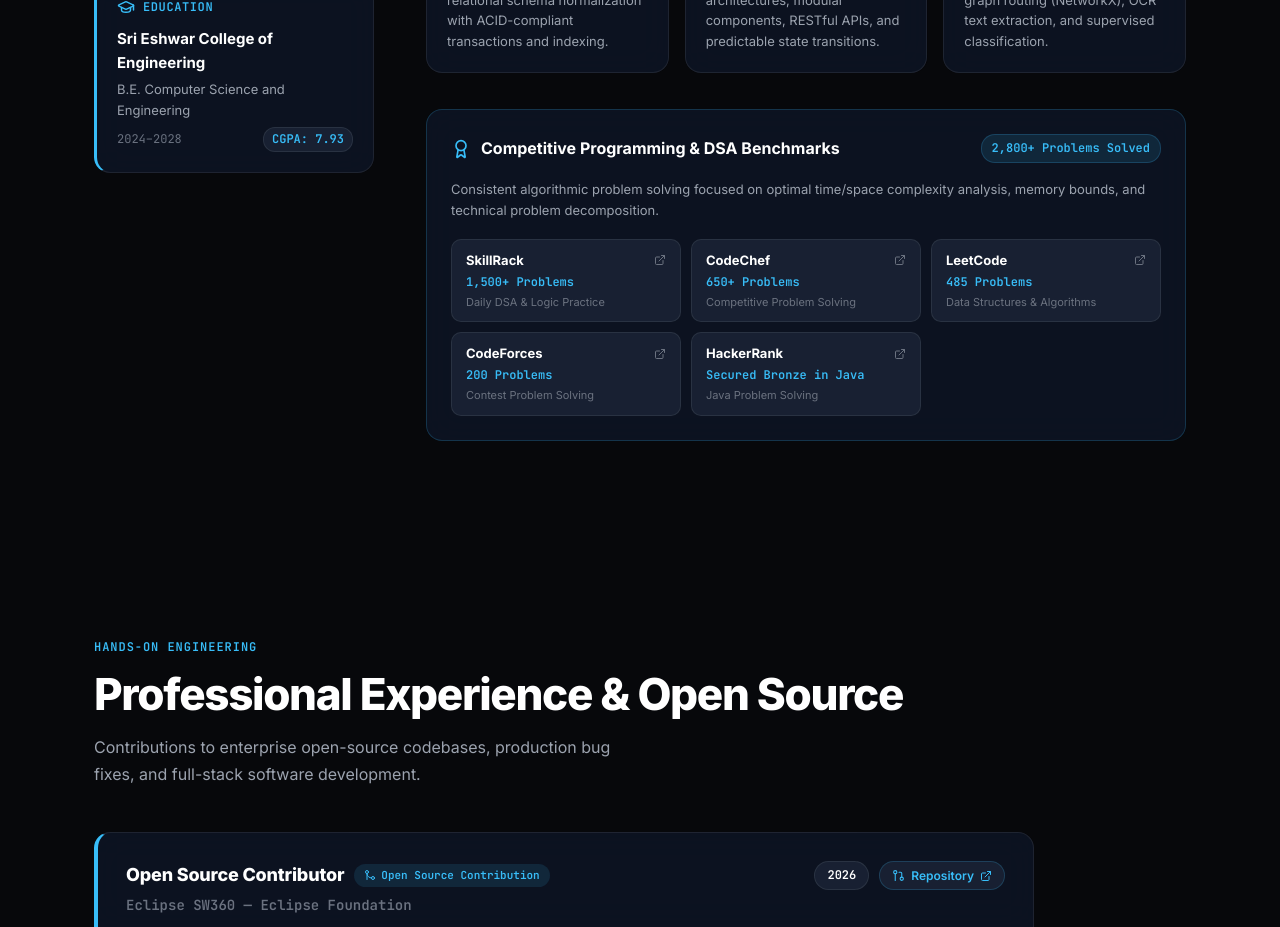
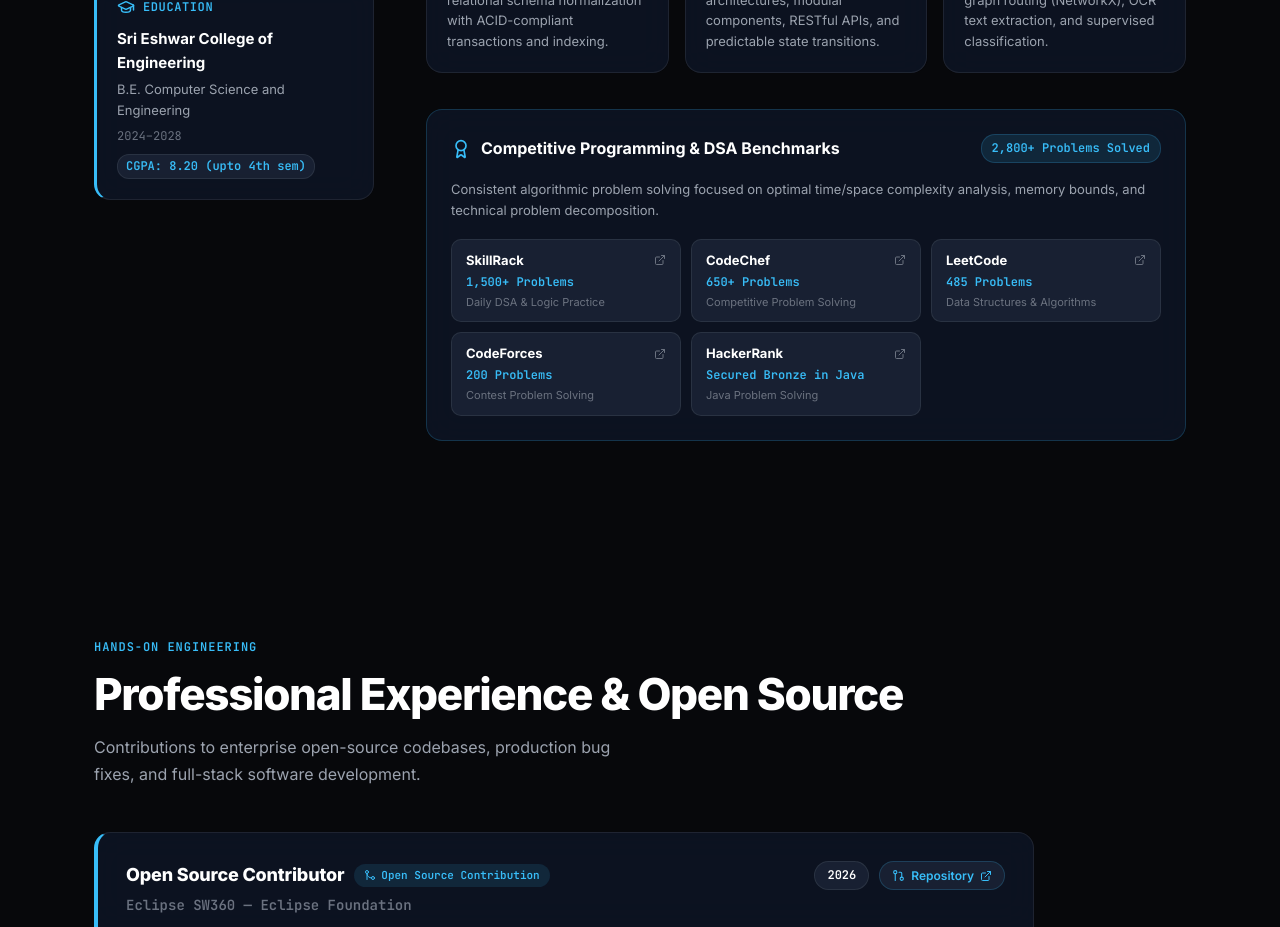
Before and after one commit to rupeshsah86/PortFolio, a Next.js app in the folder nextjs-portfolio/: page / in a window 1280 px wide. Shown: the part 1480-2407 px from the top of the page. Built offline with nearby package versions, Linux system fonts and the light colour scheme; no server answers.

Commit message:
feat: update CGPA to 8.20 (upto 4th sem)

```diff
--- a/nextjs-portfolio/components/sections/About.tsx
+++ b/nextjs-portfolio/components/sections/About.tsx
@@ -112,6 +112,8 @@ export default function About() {
                     display: "flex",
                     justifyContent: "space-between",
                     alignItems: "center",
+                    flexWrap: "wrap",
+                    gap: 8,
                     fontSize: 12,
                     fontFamily: "'JetBrains Mono', monospace",
                   }}
--- a/nextjs-portfolio/lib/data/index.ts
+++ b/nextjs-portfolio/lib/data/index.ts
@@ -38,7 +38,7 @@ export const personal: PersonalInfo = {
   degree: "B.E. Computer Science and Engineering",
   educationPeriod: "2024–2028",
   expectedGraduation: "2028",
-  cgpa: "7.93",
+  cgpa: "8.20 (upto 4th sem)",
   resumeUrl: "/files/Rupesh_Kumar_Resume.pdf",
 };
 
```
